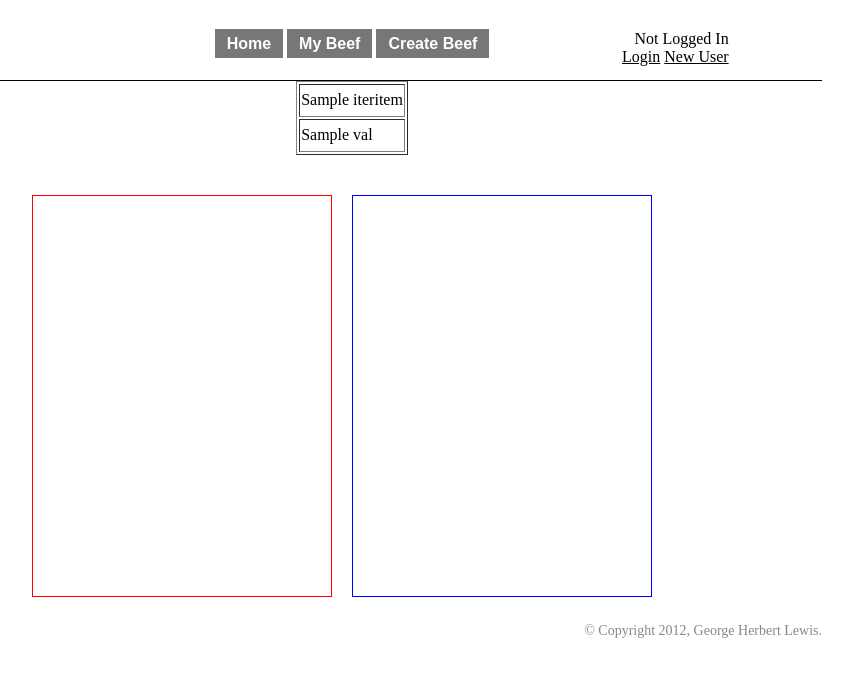
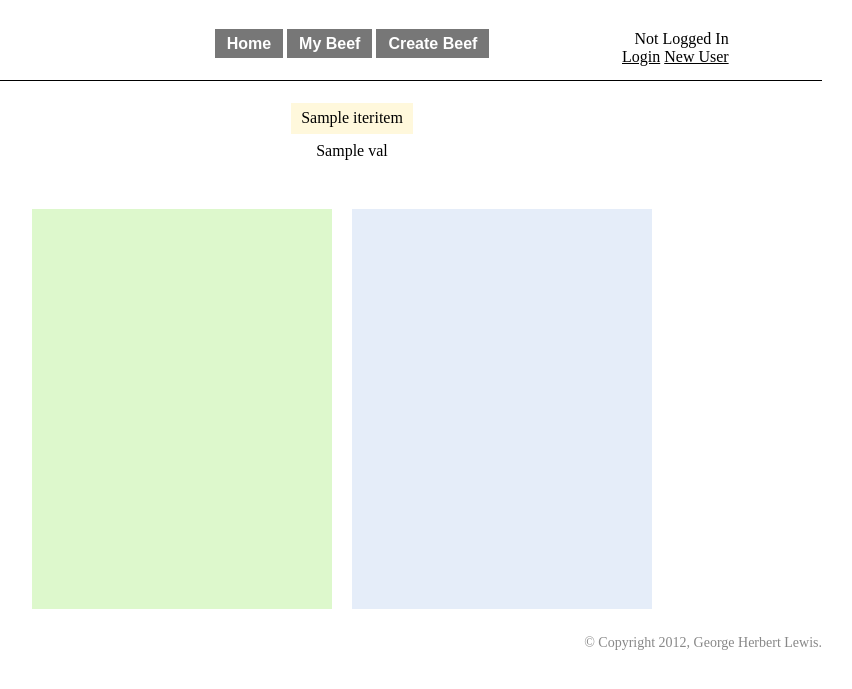
Before and after one commit to ghl3/IveGotBeef, a Flask app: template templates/get_beef.html in a window 1280 px wide. Shown: the top 689 px of the page, without its empty margins (288-1140 px from the left). Run offline with Flask 2, Linux system fonts and the light colour scheme; the template is opened without the code that fills it: most values are stand-ins (such as "Sample title", 1, 10 or a date in 2020); some libraries are stand-ins or nearby versions.

Commit message:
Updated style of tables

```diff
--- a/static/style.css
+++ b/static/style.css
@@ -8,6 +8,17 @@
  * :license: Flask Design License, see LICENSE for details.
  */
 
+/*
+background-color: #E0EAF1;
+background-color: #DEEDFF;
+background-color: #EEE;
+
+#DDF8CC;
+#E5EDF9;
+
+background-color: cornsilk;
+border-color: #E0DCBF;
+*/
 
 /* Body */
 body {
@@ -29,7 +40,7 @@ div.document {
 
 div.documentwrapper {
     /*float: left;*/
-    width: 100%;
+  width: 100%;
 }
 
 
@@ -48,7 +59,7 @@ div.documentwrapper {
   min-height: 40px;
   border-bottom: 1px solid black;
   padding-bottom: 10px;
-
+  margin-bottom: 20px;
 }
 
 
@@ -119,10 +130,11 @@ div.body p.caption {
     text-align: inherit;
 }
 
+/*
 div.body td {
     text-align: left;
 }
-
+*/
 
 div.body p.centered {
     text-align: center;
@@ -268,9 +280,40 @@ div.sphinxsidebar input {
 }
 
 
-/*  Argument Page */
+/*  Beef Table */
 
 
+
+.BeefTable, .BeefTable th, .BeefTable td
+{
+  border: 0px solid black;
+  text-align: center;
+}
+
+.BeefTitle td {
+  background-color: cornsilk;
+  border-color: #E0DCBF;
+
+  margin-left: 5px;
+  margin-right: 5px;
+
+  text-align: center;
+}
+
+.BeefTable td {
+  margin-left: 5px;
+  margin-right: 5px;
+  min-width: 120px;
+}
+
+.BeefTable td.TableEmpty {
+  background-color: white;
+  width: 80px;
+}
+
+
+
+/*  Argument Page */
 
 #Argument_Container{
   margin-top: 40px;
@@ -285,18 +328,18 @@ div.sphinxsidebar input {
 
 .Argument {
   min-height: 400px;
-  width: 298px;
+  width: 300px;
   float: left;
 }
 
 .Argument.Left{
-  border: 1px solid red;
+  background-color: #DDF8CC;
   margin-left: 150px;
   margin-right: 20ps;
 }
 
 .Argument.Right{
-  border: 1px solid blue;
+  background-color: #E5EDF9;
   margin-left: 20px;
   margin-right: 150px;
 }
--- a/templates/beef_list.html
+++ b/templates/beef_list.html
@@ -10,16 +10,16 @@ No Beef Yet (Database is empty.  This is probably an error.)
 <!-- Else, move on -->
 {% else %}
 
-<table border="1">
+<table class="BeefTable" >
 {% for beef in beef_list %}
 
 <!-- Make the title -->
 {% if loop.first %}
-<tr>
+<tr class="BeefTitle">
 {% for (name, val) in beef_list[0].iteritems() if name != '_id' %}
     <td>{{ name }}</td>
 {% endfor %}
-<td> </td>
+<td class="TableEmpty"> </td>
 </tr>
 {% endif %}
 
--- a/templates/get_beef.html
+++ b/templates/get_beef.html
@@ -7,7 +7,7 @@
 {% block document %}
 
 <table class="BeefTable" border="1">
-<tr>
+<tr class="BeefTitle">
 {% for (name, val) in beef_dict.iteritems() if name != '_id' %}
     <td>{{ name }}</td>
 {% endfor %}
```
